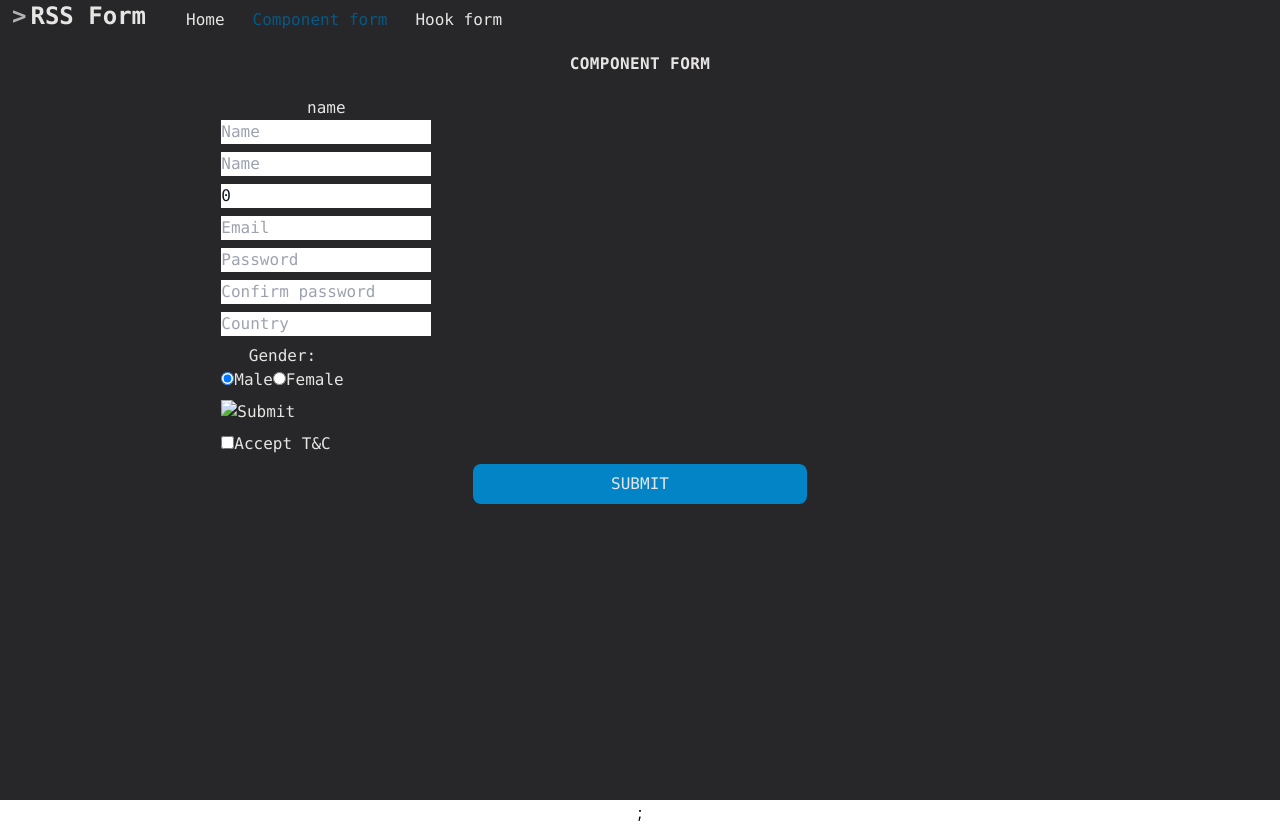
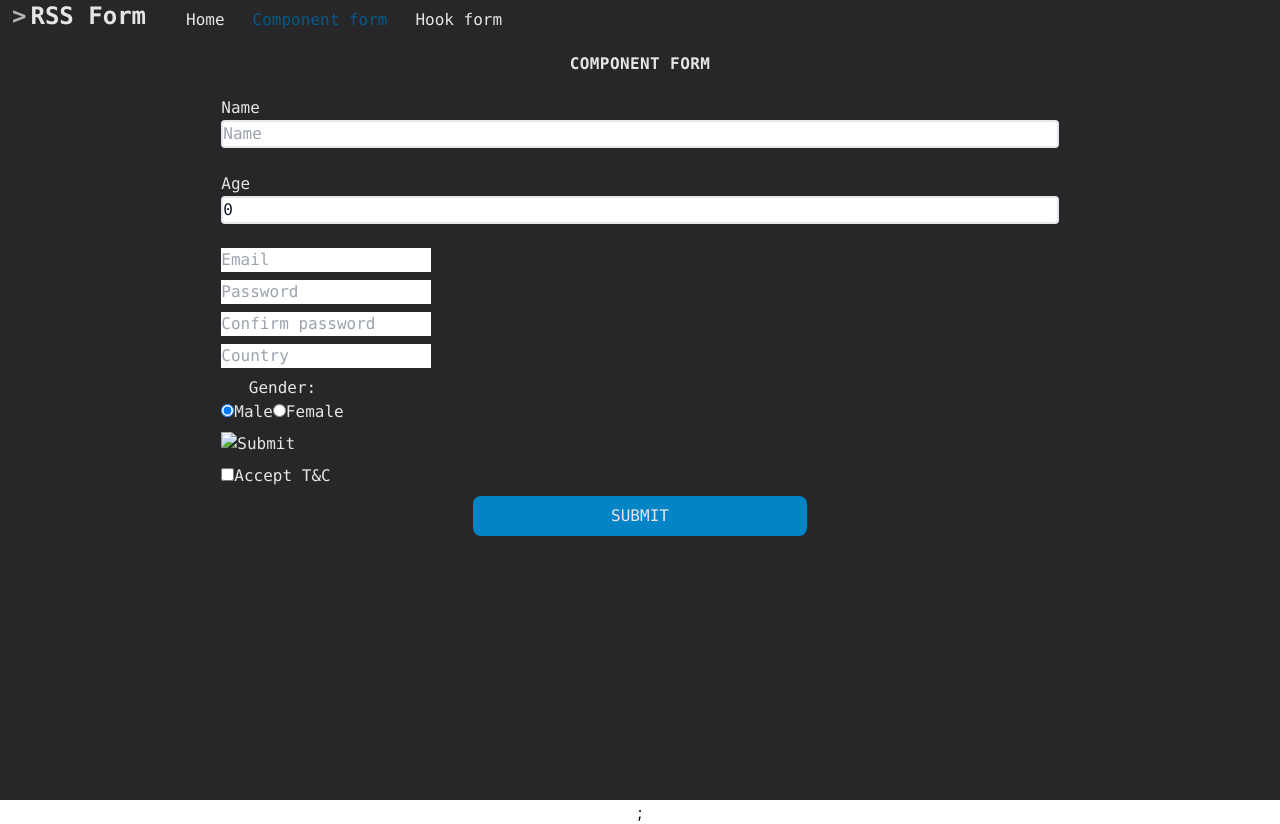
Before and after one commit to ffriday/rssreact, a React (Vite) app: page /component-form in a window 1280 px wide. Built offline with nearby package versions, Linux system fonts and the light colour scheme.

Commit message:
feat: add error messages

```diff
--- a/src/constants/variables.ts
+++ b/src/constants/variables.ts
@@ -6,13 +6,20 @@ export const navLinks = [
   [Links.hookForm, 'Hook form'],
 ];
 
-const inputStyle = 'text-gray-900 placeholder-current::placeholder';
-
 export const inputs = {
   name: {
-    type: 'name',
+    type: 'text',
     name: 'name',
     placeholder: 'Name',
-    className: inputStyle,
+  },
+  age: {
+    type: 'number',
+    name: 'age',
+    placeholder: 'Age',
+  },
+  email: {
+    type: 'email',
+    name: 'email',
+    placeholder: 'Email',
   },
 };
--- a/src/form/components/dataInput.tsx
+++ b/src/form/components/dataInput.tsx
@@ -4,15 +4,24 @@ type TDataInput = {
     name: string;
     placeholder: string;
     defaultValue: string;
-    className: string;
   };
   message: string;
 };
 
-export const DataInput = ({ props, message }: TDataInput) => (
-  <div className="flex flex-col justify-start">
-    <label htmlFor={props.name}>{props.name}</label>
-    <input {...props}></input>
-    <p>{message}</p>
-  </div>
-);
+export const DataInput = ({ props, message }: TDataInput) => {
+  const errorStyle = message ? ' border-red-400' : '';
+  return (
+    <div className="flex flex-col justify-start w-full">
+      <label className="text-left first-letter:capitalize" htmlFor={props.name}>
+        {props.name}
+      </label>
+      <input
+        {...props}
+        className={`text-gray-900 placeholder-current::placeholder rounded border-2${errorStyle}`}
+      ></input>
+      <p className="text-left first-letter:capitalize h-4 w-full text-sm">
+        {message}
+      </p>
+    </div>
+  );
+};
--- a/src/form/components/schema.ts
+++ b/src/form/components/schema.ts
@@ -2,23 +2,21 @@ import { object, string, number, setLocale } from 'yup';
 import { FormNames } from '../../constants/types';
 
 setLocale({
-  string: {
-    matches(params) {
-      if (
-        params.regex.source === /^[A-Z][a-z]*$/.source &&
-        params.regex.flags === /^[A-Z][a-z]*$/.flags
-      ) {
-        return 'Must start from uppercase letter';
-      }
-    },
-  },
+  number: {},
 });
 
 export const formSchema = object({
   name: string()
-    .matches(/^[A-Z][a-z]*$/, { excludeEmptyString: true })
+    .matches(/^[A-Z][a-zA-Z]*$/, {
+      excludeEmptyString: true,
+      message: 'Must start from uppercase letter',
+    })
     .required(),
-  age: number().required(),
+  age: number()
+    .typeError('Must be a number')
+    .min(0, 'Must be higher then 0')
+    .integer('Must be an integer')
+    .required(),
   email: string().email(),
 });
 
--- a/src/form/usualForm.tsx
+++ b/src/form/usualForm.tsx
@@ -1,7 +1,6 @@
 import { useState } from 'react';
 import { ValidationError } from 'yup';
 import { inputs, navLinks } from '../constants';
-import { FormNames } from '../constants/types';
 import { updateComponentData } from '../store';
 import { useAppDispatch, useAppSelector } from '../store/store';
 import {
@@ -27,6 +26,7 @@ export const UsualForm = () => {
     const valid = await formSchema.isValid(data);
     if (valid) {
       dispatch(updateComponentData(formSchema.cast(data)));
+      setErrors(new ValidationError(''));
     } else {
       setErrors(await getValidationErrors(data));
     }
@@ -45,20 +45,10 @@ export const UsualForm = () => {
           props={{ ...inputs.name, defaultValue: data.name }}
           message={errors?.errors[0] || ''}
         />
-        <input
-          type="text"
-          name={FormNames.name}
-          placeholder="Name"
-          defaultValue={data.name}
-          className={inputStyle}
-        ></input>
-        <input
-          type="number"
-          name={FormNames.age}
-          placeholder="Age"
-          defaultValue={data.age}
-          className={inputStyle}
-        ></input>
+        <DataInput
+          props={{ ...inputs.age, defaultValue: data.age.toString() }}
+          message={errors?.errors[1] || ''}
+        />
         <input type="email" placeholder="Email" className={inputStyle}></input>
         <input
           type="password"
```
